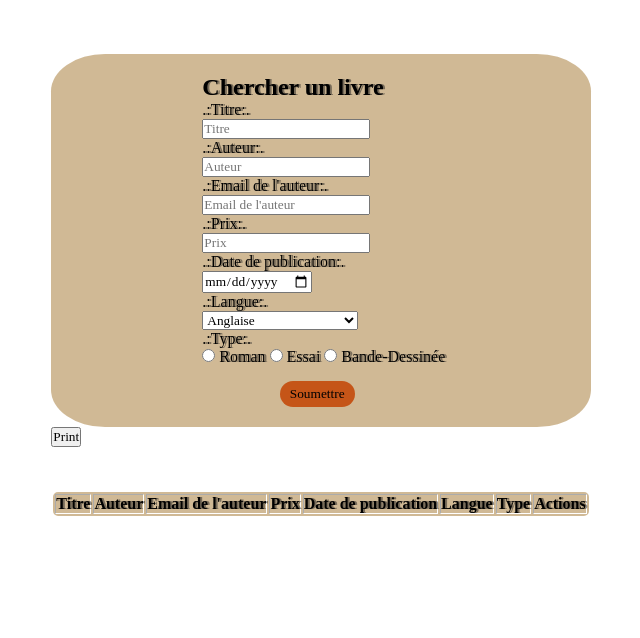
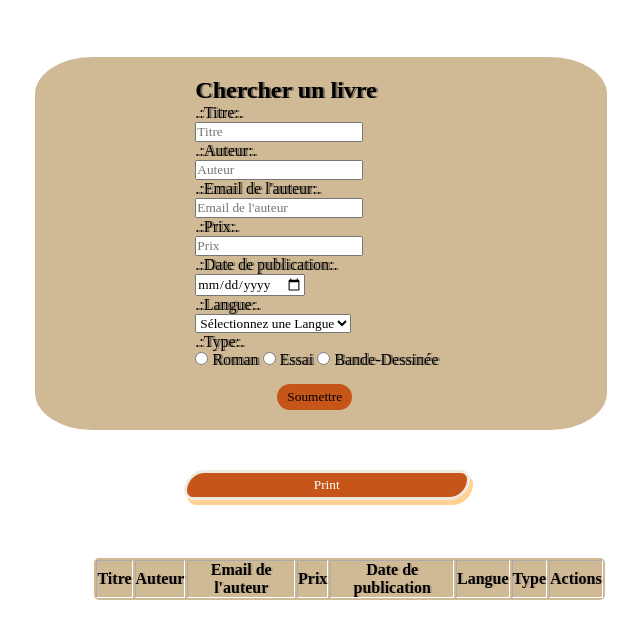
Before and after one commit to MaimouniMohamedAmine/Ouvrage-V2, a plain HTML site: page index.html in a window 1280 px wide. Shown: the whole page, without its empty margins (319-959 px from the left). Drawn offline with Linux system fonts and the light colour scheme; a web font is replaced by a local one.

Commit message:
Add files via upload

```diff
--- a/index.html
+++ b/index.html
@@ -43,7 +43,7 @@
                 <div class="formControl">
                     <label>.:Langue:.</label>
                     <select id="Langues">
-                        <option disabled hidden value="">Sélectionnez une Langue</option>
+                        <option  hidden >Sélectionnez une Langue</option>
                         <option value="Anglaise">Anglaise</option>
                         <option value="Arabe">Arabe</option>
                         <option value="Espagnole">Espagnole</option>
--- a/style.css
+++ b/style.css
@@ -42,7 +42,7 @@ img{
 }
 body{
     display: flex;
-    background-image: url(../library.jpg);
+    /* background-image: url(../library.jpg); */
     justify-content: center;
 }
 /*****************************/
@@ -60,11 +60,34 @@ form {
 
 }
 table {
-    text-shadow:2px 0px 0px rgba(31, 31, 31, 0.493);
+    text-align: center;
+    text-shadow: 2px 0px 0px rgb(31 31 31 / 14%);
     border-radius: 7px;
     margin-top: 8%;
     float: right;
-    /* width: 82%; */
+    margin-left: 4%;
+    width: 90%;
     border: 2px solid #ffffff;
     background-color: #c2a476c4;
 }
+button {
+    display: flex;
+    float: left;
+    margin-top: 7%;
+    margin-left: 26%;
+    padding: 4px 0%;
+    justify-content: center;
+    text-decoration: none;
+    color: white;
+    background: #c55518;
+    border: 3px solid #efeae1;
+    border-radius: 65vh 223px;
+    box-shadow: 3px 5px 0px #ffb54a99;
+    width: 50%;
+}
+#print p {
+    margin-left: 19%;
+    padding-top: 10vh;
+    display: flex;
+    float: left;
+}
```
Also changed, not shown: main.js (+10 -7 lines).
